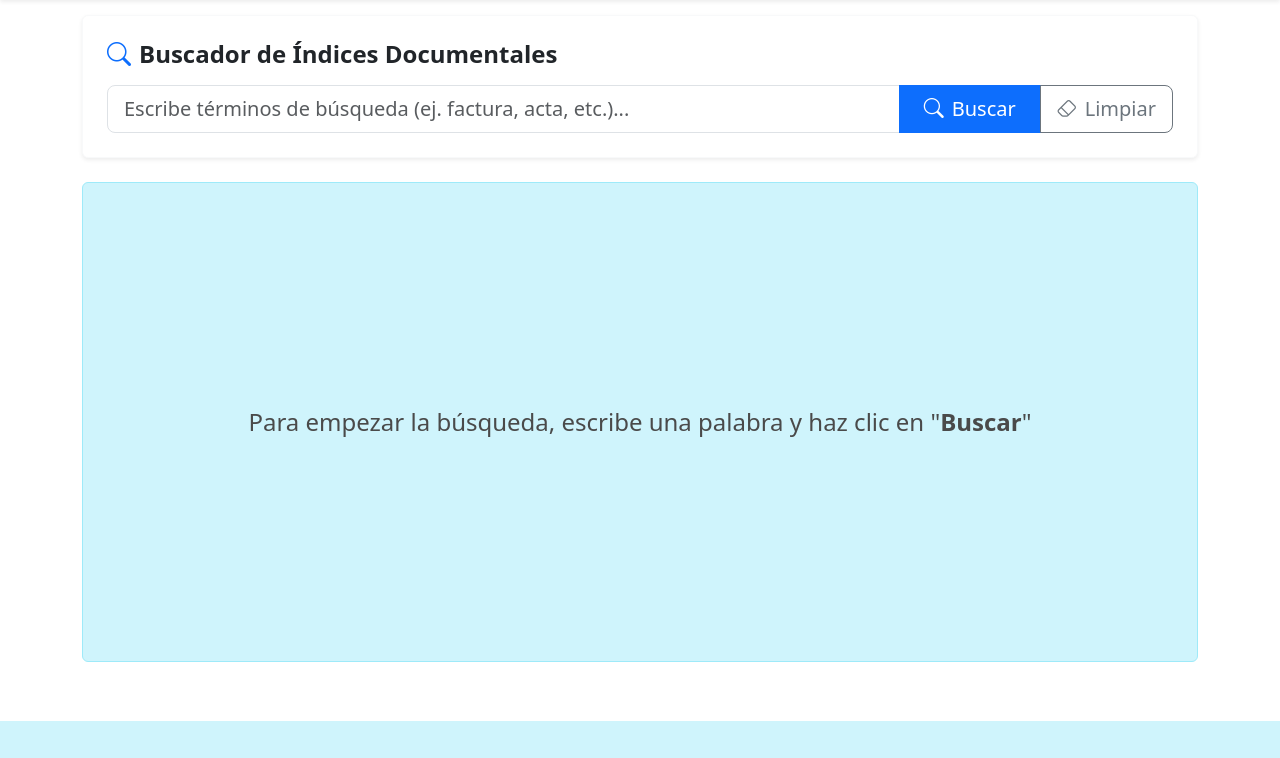
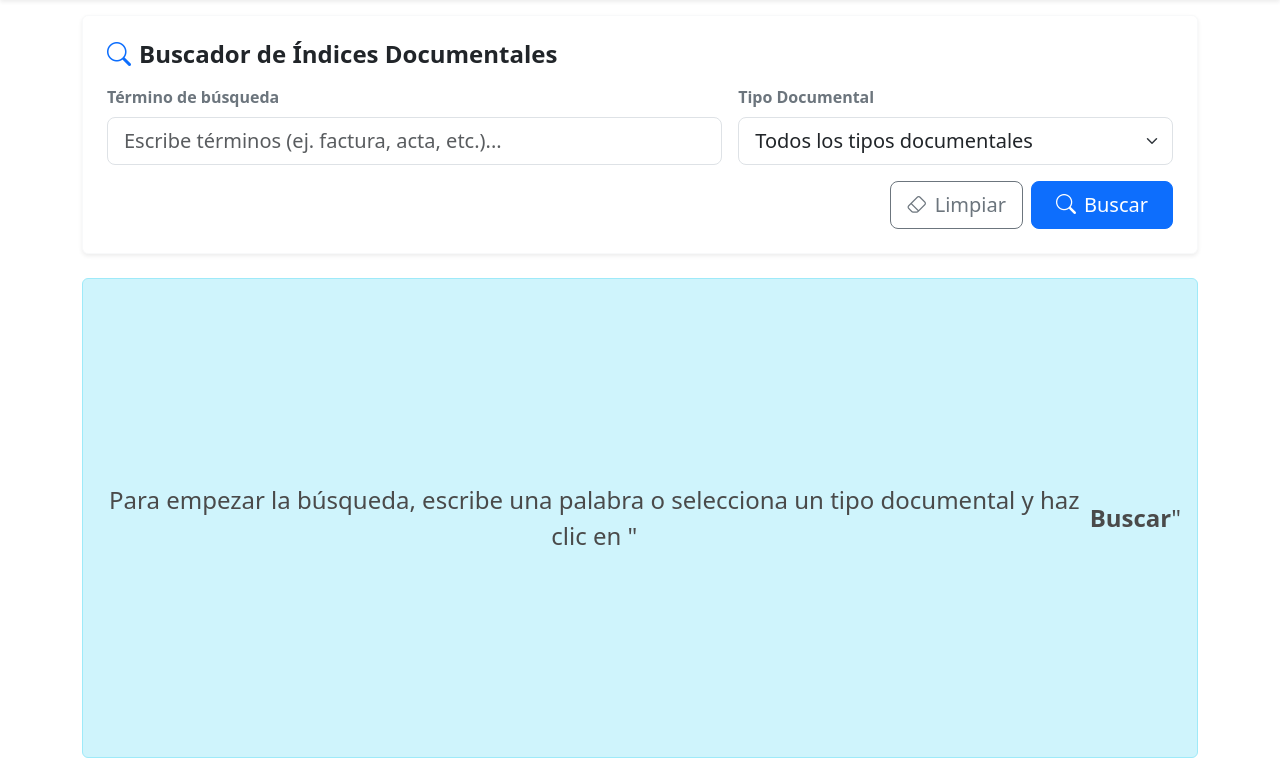
Before and after one commit to wrot06/doroti, a PHP site: page /buscador/buscador.php in a window 1280 px wide. Shown: the part 79-837 px from the top of the page. Before the commit the page ends 800 px from the top, so only its background shows below. Run offline with PHP 8.4, Linux system fonts and the light colour scheme; the visitor is signed in with stand-in values (Sample User, id 1); tables that the repository leaves empty or names only in its code hold one stand-in row (values such as "Sample post").

Commit message:
Implement optional search filter by document type (Tipo Documental) in buscador.php and bump version to 1.5.3

```diff
--- a/buscador/buscador.php
+++ b/buscador/buscador.php
@@ -23,23 +23,58 @@
 $dependencia_id  = $_SESSION['dependencia_id']  ?? null;
 
 $search='';
+$tipo_documental='';
 $resultados=[];
 
-if(isset($_GET['search'])&&trim($_GET['search'])!==''){
-    $search=trim($_GET['search']);
-    $likeSearch="%$search%";
-    $unionQuery = getIndiceUnionQuery($conec, ["carpeta_id", "DescripcionUnidadDocumental", "NoFolioInicio", "NoFolioFin"]);
+// Obtener todos los tipos documentales para el filtro
+$tipos_documentales=[];
+$res_tipos=$conec->query("SELECT DISTINCT nombre FROM tipo_documental ORDER BY nombre ASC");
+if($res_tipos){
+    while($row_t=$res_tipos->fetch_assoc()){
+        $tipos_documentales[]=$row_t['nombre'];
+    }
+}
+
+if((isset($_GET['search'])&&trim($_GET['search'])!=='')||(isset($_GET['tipo_documental'])&&trim($_GET['tipo_documental'])!=='')){
+    $search=isset($_GET['search'])?trim($_GET['search']):'';
+    $tipo_documental=isset($_GET['tipo_documental'])?trim($_GET['tipo_documental']):'';
+
+    $unionQuery = getIndiceUnionQuery($conec, ["carpeta_id", "serie", "DescripcionUnidadDocumental", "NoFolioInicio", "NoFolioFin"]);
+
+    $conditions = [];
+    $params = [];
+    $types = "";
+
+    if($search!==''){
+        $conditions[]="i.DescripcionUnidadDocumental LIKE ?";
+        $params[]="%$search%";
+        $types.="s";
+    }
+
+    if($tipo_documental!==''){
+        $conditions[]="i.serie = ?";
+        $params[]=$tipo_documental;
+        $types.="s";
+    }
+
+    $whereClause=implode(" AND ",$conditions);
+
     $stmt=$conec->prepare("
-        SELECT c.Caja, c.Carpeta, i.DescripcionUnidadDocumental, i.NoFolioInicio, i.NoFolioFin
+        SELECT c.Caja, c.Carpeta, i.DescripcionUnidadDocumental, i.NoFolioInicio, i.NoFolioFin, i.serie
         FROM $unionQuery i
         INNER JOIN carpetas c ON c.id = i.carpeta_id
-        WHERE i.DescripcionUnidadDocumental LIKE ?
+        WHERE $whereClause
         ORDER BY c.Caja DESC, c.Carpeta ASC
+        LIMIT 250
     ");
-    $stmt->bind_param("s",$likeSearch);
+    if($stmt){
+        if(!empty($params)){
+            $stmt->bind_param($types,...$params);
+        }
         $stmt->execute();
         $resultados=$stmt->get_result()->fetch_all(MYSQLI_ASSOC);
         $stmt->close();
+    }
 }
 
 
@@ -88,14 +123,30 @@
         <div class="card-body p-4 bg-white rounded">
             <h4 class="mb-3 fw-bold text-dark"><i class="bi bi-search text-primary me-2"></i>Buscador de Índices Documentales</h4>
             <form method="GET" action="buscador.php" class="m-0" id="form-busqueda">
-                <div class="input-group">
-                    <input class="form-control form-control-lg" type="text" name="search" placeholder="Escribe términos de búsqueda (ej. factura, acta, etc.)..." value="<?= htmlspecialchars($search) ?>" aria-label="Search" required>
+                <div class="row g-3">
+                    <div class="col-md-7">
+                        <label for="search" class="form-label fw-semibold text-secondary">Término de búsqueda</label>
+                        <input class="form-control form-control-lg" type="text" id="search" name="search" placeholder="Escribe términos (ej. factura, acta, etc.)..." value="<?= htmlspecialchars($search) ?>" aria-label="Search">
+                    </div>
+                    <div class="col-md-5">
+                        <label for="tipo_documental" class="form-label fw-semibold text-secondary">Tipo Documental</label>
+                        <select class="form-select form-select-lg" id="tipo_documental" name="tipo_documental" aria-label="Tipo Documental">
+                            <option value="">Todos los tipos documentales</option>
+                            <?php foreach ($tipos_documentales as $tipo): ?>
+                                <option value="<?= htmlspecialchars($tipo) ?>" <?= $tipo_documental === $tipo ? 'selected' : '' ?>>
+                                    <?= htmlspecialchars($tipo) ?>
+                                </option>
+                            <?php endforeach; ?>
+                        </select>
+                    </div>
+                    <div class="col-12 d-flex justify-content-end gap-2 mt-3">
+                        <button class="btn btn-outline-secondary btn-lg d-flex align-items-center" type="button" id="btn-limpiar">
+                            <i class="bi bi-eraser me-2"></i>Limpiar
+                        </button>
                         <button class="btn btn-primary btn-lg d-flex align-items-center px-4" type="submit">
                             <i class="bi bi-search me-2"></i>Buscar
                         </button>
-                    <button class="btn btn-outline-secondary btn-lg d-flex align-items-center" type="button" id="btn-limpiar">
-                        <i class="bi bi-eraser me-2"></i>Limpiar
-                    </button>
+                    </div>
                 </div>
             </form>
         </div>
@@ -103,9 +154,9 @@
 
     <div id="contenedor">
 
-<?php if(empty($resultados)&&$search===''): ?>
+<?php if(empty($resultados)&&$search===''&&$tipo_documental===''): ?>
 <div class="alert alert-info" id="mensaje-inicio">
-Para empezar la búsqueda, escribe una palabra y haz clic en "<b>Buscar</b>"
+Para empezar la búsqueda, escribe una palabra o selecciona un tipo documental y haz clic en "<b>Buscar</b>"
 </div>
 
 <?php elseif(!empty($resultados)): ?>
@@ -114,6 +165,7 @@
 <thead class="table-dark">
 <tr>
 <th>Descripción</th>
+<th>Tipo Documental</th>
 <th>Caja</th>
 <th>Carpeta</th>
 <th>Inicio</th>
@@ -124,6 +176,13 @@
 <?php foreach($resultados as $fila): ?>
 <tr>
 <td><?=htmlspecialchars($fila['DescripcionUnidadDocumental'])?></td>
+<td>
+    <?php if(!empty($fila['serie'])): ?>
+        <span class="badge bg-secondary"><?=htmlspecialchars($fila['serie'])?></span>
+    <?php else: ?>
+        <span class="text-muted">—</span>
+    <?php endif; ?>
+</td>
 <td><?=htmlspecialchars($fila['Caja'])?></td>
 <td><?=htmlspecialchars($fila['Carpeta'])?></td>
 <td><?=htmlspecialchars($fila['NoFolioInicio'])?></td>
@@ -136,7 +195,13 @@
 
 <?php else: ?>
 <div class="alert alert-warning">
-No se encontraron resultados para "<b><?=htmlspecialchars($search)?></b>".
+No se encontraron resultados para
+<?php
+$criteria = [];
+if ($search !== '') $criteria[] = "el término '<b>" . htmlspecialchars($search) . "</b>'";
+if ($tipo_documental !== '') $criteria[] = "el tipo documental '<b>" . htmlspecialchars($tipo_documental) . "</b>'";
+echo implode(" y ", $criteria);
+?>.
 </div>
 <?php endif; ?>
 
@@ -145,11 +210,26 @@
 <script src="https://cdn.jsdelivr.net/npm/bootstrap@5.3.3/dist/js/bootstrap.bundle.min.js"></script>
 <script>
 document.getElementById('btn-limpiar').addEventListener('click',()=>{
-document.querySelector('input[name="search"]').value='';
+    document.getElementById('search').value='';
+    const selectTipo = document.getElementById('tipo_documental');
+    if (selectTipo) {
+        selectTipo.selectedIndex = 0;
+    }
     document.getElementById('contenedor').innerHTML=
     `<div class="alert alert-info" id="mensaje-inicio">
-Para empezar la búsqueda, escribe una palabra y haz clic en <b>Buscar</b>.
+    Para empezar la búsqueda, escribe una palabra o selecciona un tipo documental y haz clic en "<b>Buscar</b>"
     </div>`;
+});
+
+document.getElementById('form-busqueda').addEventListener('submit',(e)=>{
+    const searchVal = document.getElementById('search').value.trim();
+    const selectTipo = document.getElementById('tipo_documental');
+    const tipoVal = selectTipo ? selectTipo.value : '';
+
+    if (searchVal === '' && tipoVal === '') {
+        e.preventDefault();
+        alert('Por favor, ingresa un término de búsqueda o selecciona un tipo documental.');
+    }
 });
 </script>
 
--- a/config/version.php
+++ b/config/version.php
@@ -1,3 +1,3 @@
 <?php
 // Archivo de configuración para el versionado del sistema
-define('APP_VERSION', '1.5.2');
+define('APP_VERSION', '1.5.3');
```
Also changed, not shown: actualizaciones/index.php (+19 -0 lines). Lines whose indentation alone changed are shown as unchanged.
